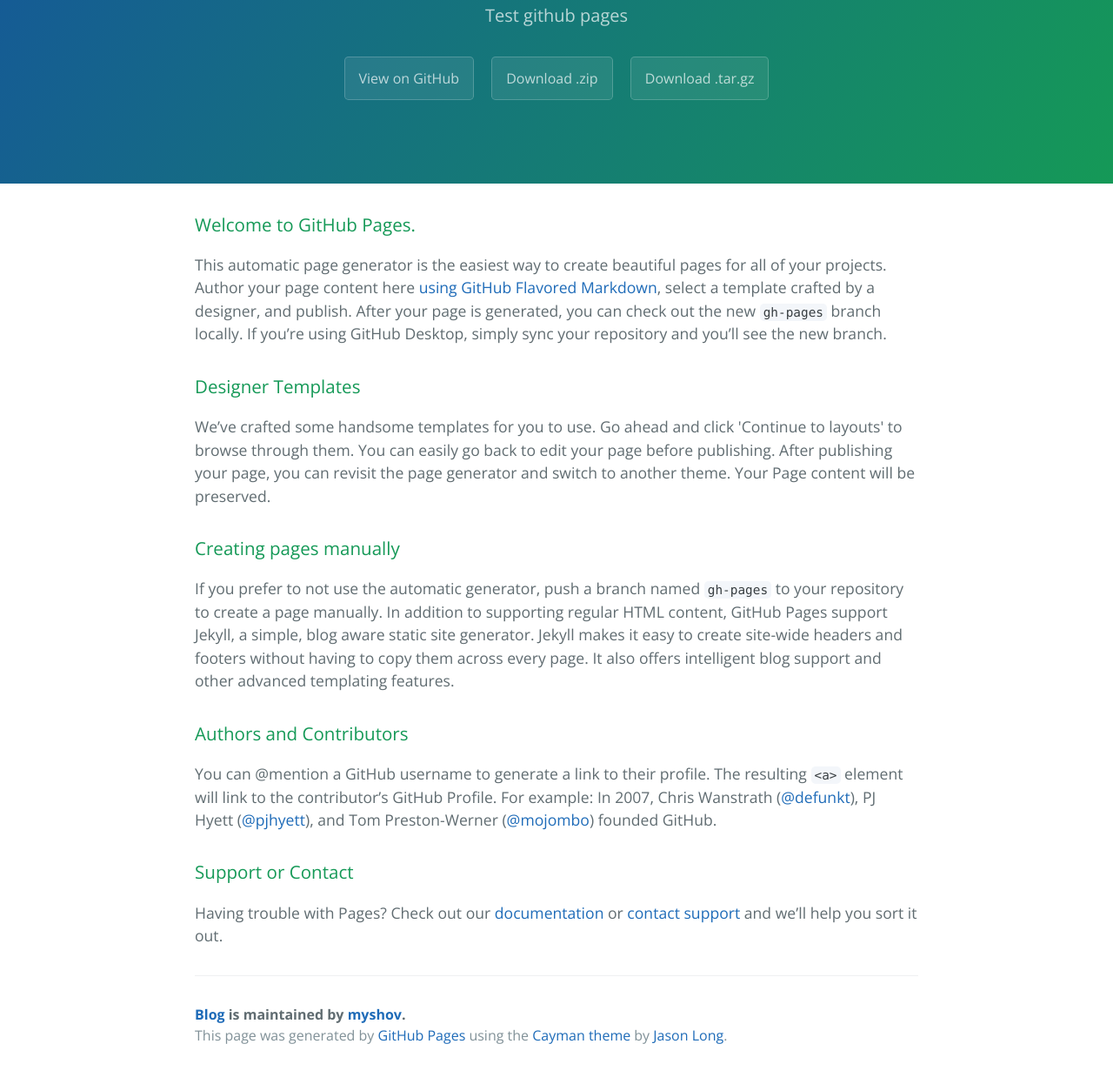
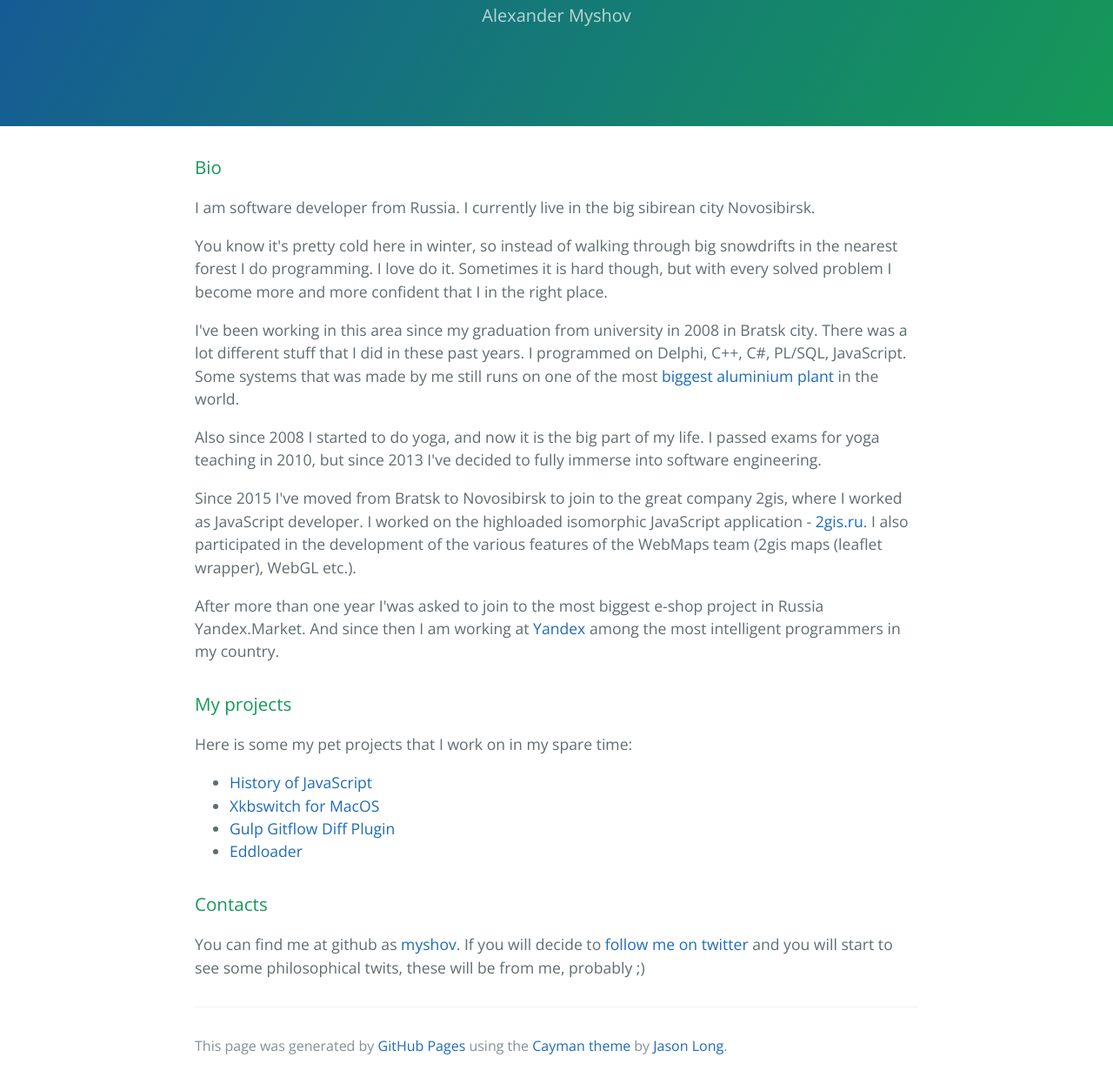
Before and after one commit to myshov/blog, a plain HTML site: page index.html in a window 1280 px wide. Shown: the part 172-1418 px from the top of the page at 87% size. Drawn offline with nearby package versions, Linux system fonts and the light colour scheme.

Commit message:
Update index.html

```diff
--- a/index.html
+++ b/index.html
@@ -2,7 +2,7 @@
 <html lang="en-us">
     <head>
         <meta charset="UTF-8">
-    <title>Blog by myshov</title>
+        <title>A Humble Software Engineer - Alexander Myshov</title>
         <meta name="viewport" content="width=device-width, initial-scale=1">
         <link rel="stylesheet" type="text/css" href="stylesheets/normalize.css" media="screen">
         <link href='https://fonts.googleapis.com/css?family=Open+Sans:400,700' rel='stylesheet' type='text/css'>
@@ -11,47 +11,54 @@
     </head>
     <body>
         <section class="page-header">
-      <h1 class="project-name">Blog</h1>
-      <h2 class="project-tagline">Test github pages</h2>
-      <a href="https://github.com/myshov/blog" class="btn">View on GitHub</a>
-      <a href="https://github.com/myshov/blog/zipball/master" class="btn">Download .zip</a>
-      <a href="https://github.com/myshov/blog/tarball/master" class="btn">Download .tar.gz</a>
+            <h1 class="project-name">A Humble Software Engineer</h1>
+            <h2 class="project-tagline">Alexander Myshov</h2>
         </section>
 
         <section class="main-content">
-      <h3>
-<a id="welcome-to-github-pages" class="anchor" href="#welcome-to-github-pages" aria-hidden="true"><span aria-hidden="true" class="octicon octicon-link"></span></a>Welcome to GitHub Pages.</h3>
+            <h3>Bio</h3>
 
-<p>This automatic page generator is the easiest way to create beautiful pages for all of your projects. Author your page content here <a href="https://guides.github.com/features/mastering-markdown/">using GitHub Flavored Markdown</a>, select a template crafted by a designer, and publish. After your page is generated, you can check out the new <code>gh-pages</code> branch locally. If you’re using GitHub Desktop, simply sync your repository and you’ll see the new branch.</p>
+            <p>I am software developer from Russia. I currently live in the big sibirean city Novosibirsk.</p>
 
-<h3>
-<a id="designer-templates" class="anchor" href="#designer-templates" aria-hidden="true"><span aria-hidden="true" class="octicon octicon-link"></span></a>Designer Templates</h3>
+            <p>You know it's pretty cold here in winter, so instead of walking through big snowdrifts in the nearest forest I do programming.
+            I love do it. Sometimes it is hard though, but with every solved problem I become more and more confident that I in the right place.</p>
 
-<p>We’ve crafted some handsome templates for you to use. Go ahead and click 'Continue to layouts' to browse through them. You can easily go back to edit your page before publishing. After publishing your page, you can revisit the page generator and switch to another theme. Your Page content will be preserved.</p>
+            <p>I've been working in this area since my graduation from university in 2008 in Bratsk city. There was a lot
+            different stuff that I did in these past years.
+            I programmed on Delphi, C++, C#, PL/SQL, JavaScript. Some systems that was made by me still runs on one of
+            the most <a href="http://www.rusal.ru/en/about/43/">biggest aluminium plant</a> in the world.</p>
 
-<h3>
-<a id="creating-pages-manually" class="anchor" href="#creating-pages-manually" aria-hidden="true"><span aria-hidden="true" class="octicon octicon-link"></span></a>Creating pages manually</h3>
+            <p>Also since 2008 I started to do yoga, and now it is the big part of my life. I passed exams for yoga teaching in 2010, but since 2013
+            I've decided to fully immerse into software engineering.</p>
 
-<p>If you prefer to not use the automatic generator, push a branch named <code>gh-pages</code> to your repository to create a page manually. In addition to supporting regular HTML content, GitHub Pages support Jekyll, a simple, blog aware static site generator. Jekyll makes it easy to create site-wide headers and footers without having to copy them across every page. It also offers intelligent blog support and other advanced templating features.</p>
+            <p>Since 2015 I've moved from Bratsk to Novosibirsk to join to the great company 2gis, where I worked as JavaScript developer.
+            I worked on the highloaded isomorphic JavaScript application - <a href="https://2gis.ru">2gis.ru</a>. I also participated in the development
+            of the various features of the WebMaps team (2gis maps (leaflet wrapper), WebGL etc.).</p>
 
-<h3>
-<a id="authors-and-contributors" class="anchor" href="#authors-and-contributors" aria-hidden="true"><span aria-hidden="true" class="octicon octicon-link"></span></a>Authors and Contributors</h3>
+            <p>After more than one year I'was asked to join to the most biggest e-shop project in Russia Yandex.Market.
+            And since then I am working at <a href="https://yandex.com/">Yandex</a> among the most intelligent programmers in my country.</p>
 
-<p>You can @mention a GitHub username to generate a link to their profile. The resulting <code>&lt;a&gt;</code> element will link to the contributor’s GitHub Profile. For example: In 2007, Chris Wanstrath (<a href="https://github.com/defunkt" class="user-mention">@defunkt</a>), PJ Hyett (<a href="https://github.com/pjhyett" class="user-mention">@pjhyett</a>), and Tom Preston-Werner (<a href="https://github.com/mojombo" class="user-mention">@mojombo</a>) founded GitHub.</p>
+            <h3>My projects</h3>
 
-<h3>
-<a id="support-or-contact" class="anchor" href="#support-or-contact" aria-hidden="true"><span aria-hidden="true" class="octicon octicon-link"></span></a>Support or Contact</h3>
+            <p>Here is some my pet projects that I work on in my spare time:</p>
+            <ul>
+                <li><a href="https://github.com/myshov/history_of_javascript">History of JavaScript</a></li>
+                <li><a href="https://github.com/myshov/xkbswitch-macosx">Xkbswitch for MacOS</a></li>
+                <li><a href="https://www.npmjs.com/package/gulp-gitflow-diff">Gulp Gitflow Diff Plugin</a></li>
+                <li><a href="https://github.com/myshov/eddloader">Eddloader</a></li>
+            </ul>
 
-<p>Having trouble with Pages? Check out our <a href="https://help.github.com/pages">documentation</a> or <a href="https://github.com/contact">contact support</a> and we’ll help you sort it out.</p>
+
+            <h3>Contacts</h3>
+
+            <p>You can find me at github as <a href="https://github.com/myshov">myshov</a>. If you will decide to
+            <a href="https://twitter.com/myshov">follow me on twitter</a>
+            and you will start to see some philosophical twits, these will be from me, probably ;)</p>
 
             <footer class="site-footer">
-        <span class="site-footer-owner"><a href="https://github.com/myshov/blog">Blog</a> is maintained by <a href="https://github.com/myshov">myshov</a>.</span>
-
                 <span class="site-footer-credits">This page was generated by <a href="https://pages.github.com">GitHub Pages</a> using the <a href="https://github.com/jasonlong/cayman-theme">Cayman theme</a> by <a href="https://twitter.com/jasonlong">Jason Long</a>.</span>
             </footer>
 
         </section>
-
-
     </body>
 </html>
```
Lines whose indentation alone changed are shown as unchanged.
